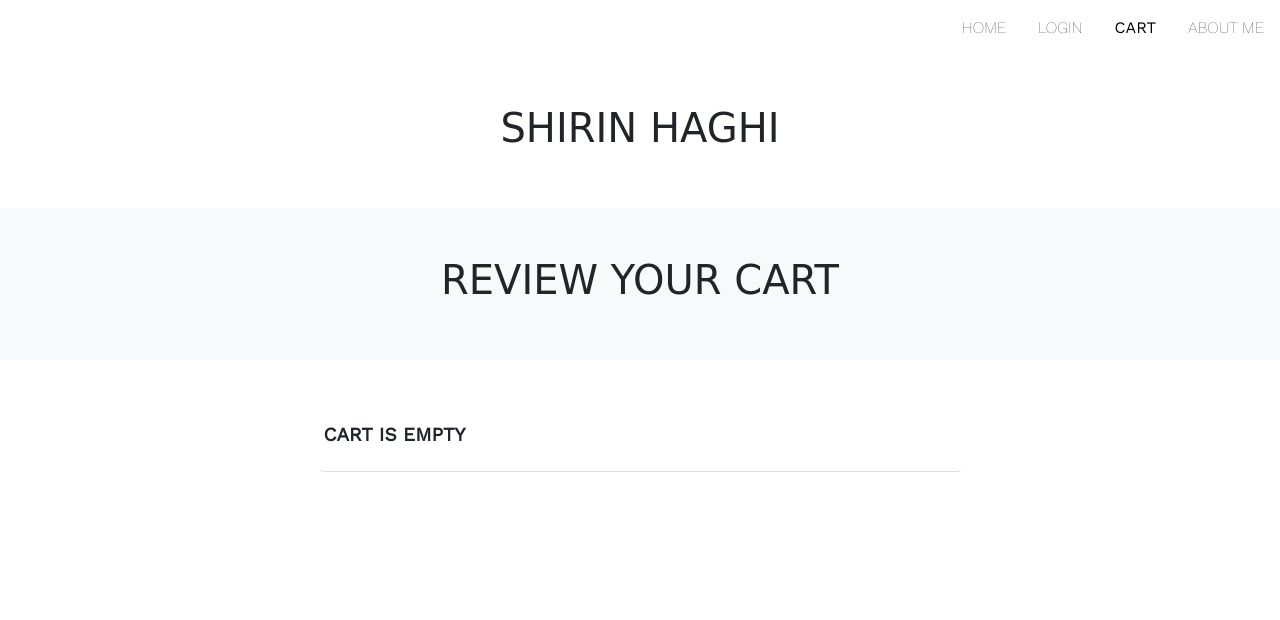
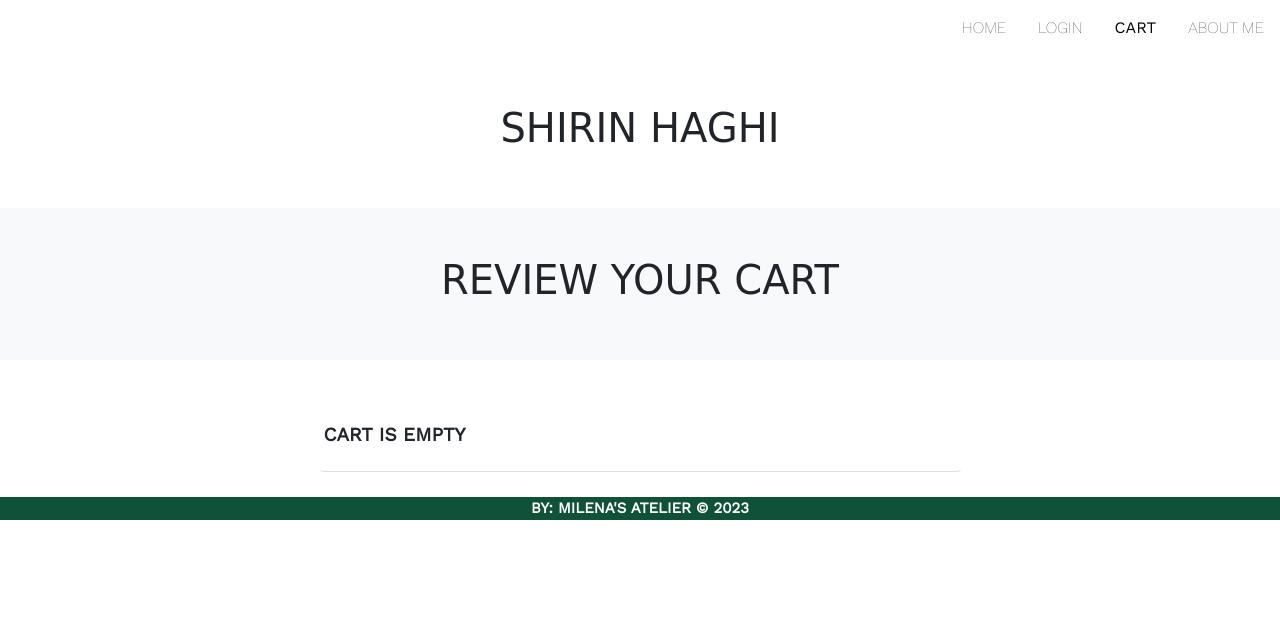
Before and after one commit to sandritaa/shirinart, a Flask app: page /cart in a window 1280 px wide. Shown: the top 620 px of the page. Run offline with Flask 2, Linux system fonts and the light colour scheme; some libraries are stand-ins or nearby versions; some web fonts are replaced.

Commit message:
add footer

```diff
--- a/static/styles/index.css
+++ b/static/styles/index.css
@@ -52,6 +52,17 @@ h5 {
   position: sticky;
   top: 0;
   z-index: 10;
+}
+
+.footer {
+  text-align: center;
+  margin-top: 2%;
+  font-family: 'Work Sans', sans-serif;
+  text-transform: uppercase;
+  font-weight: 600;
+  font-size: 15px;
+  color: white;
+  background-color: rgb(15, 81, 57);
 }
 
 .card-img-top {
--- a/templates/base.html
+++ b/templates/base.html
@@ -63,6 +63,10 @@
         });
     </script>
 
+    <footer class="footer">
+        <p>By: Milena's Atelier © 2023</p>
+    </footer>
+
 </body>
 
 </html>
--- a/templates/home.html
+++ b/templates/home.html
@@ -50,7 +50,7 @@
                     <p>{{item.name}}</p>
                     <p>${{item.price}}</p>
                     <p>{{item.description}}</p>
-                    <p>{{ item.dimensions}}</p>
+                    <p>Dimensions: {{ item.dimensions}}"</p>
 
 
                     <button type="button" id='{{ "buttonCart" + "_" + (item.item_id) | string }}'
```
Also changed, not shown: server.py (+7 -4 lines), README.md.
